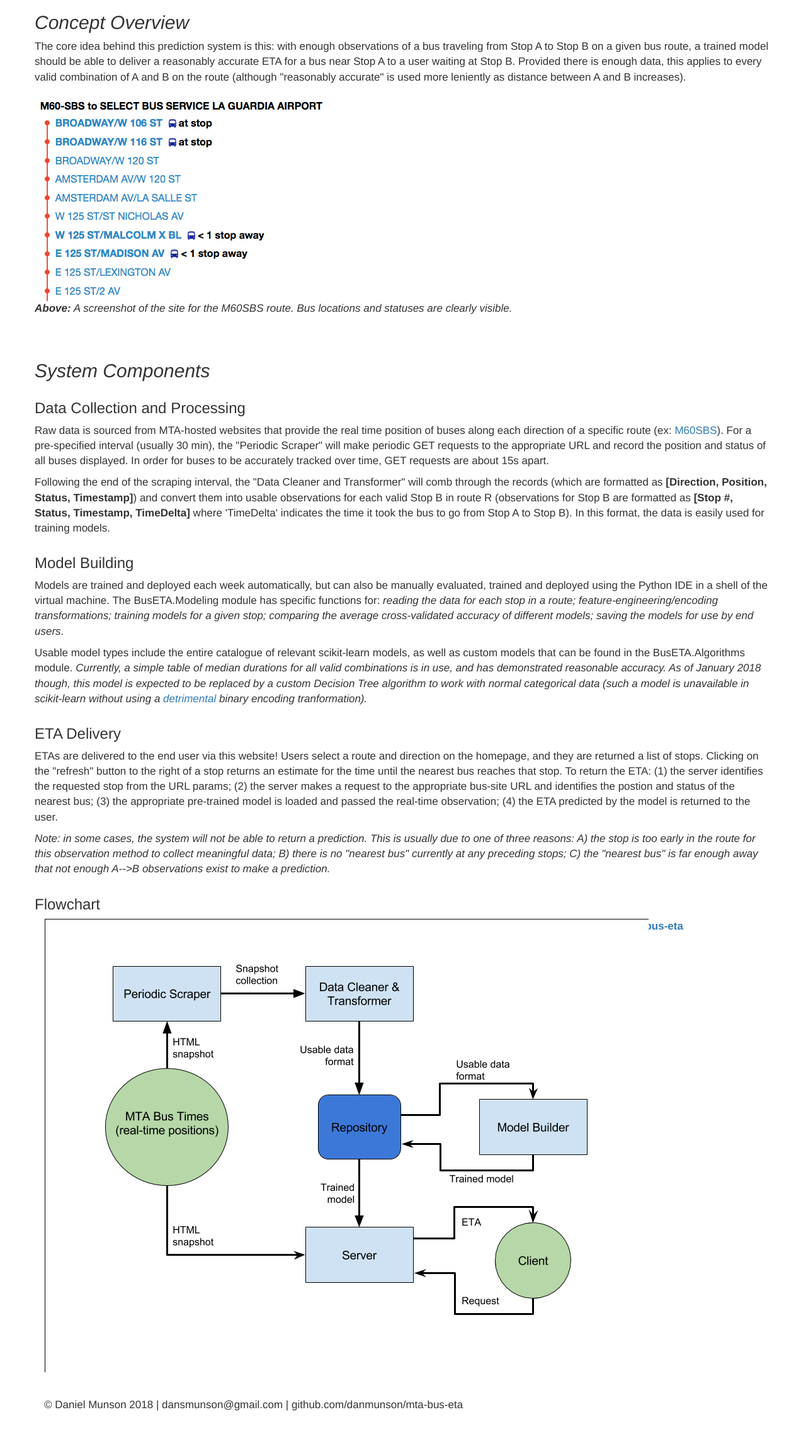
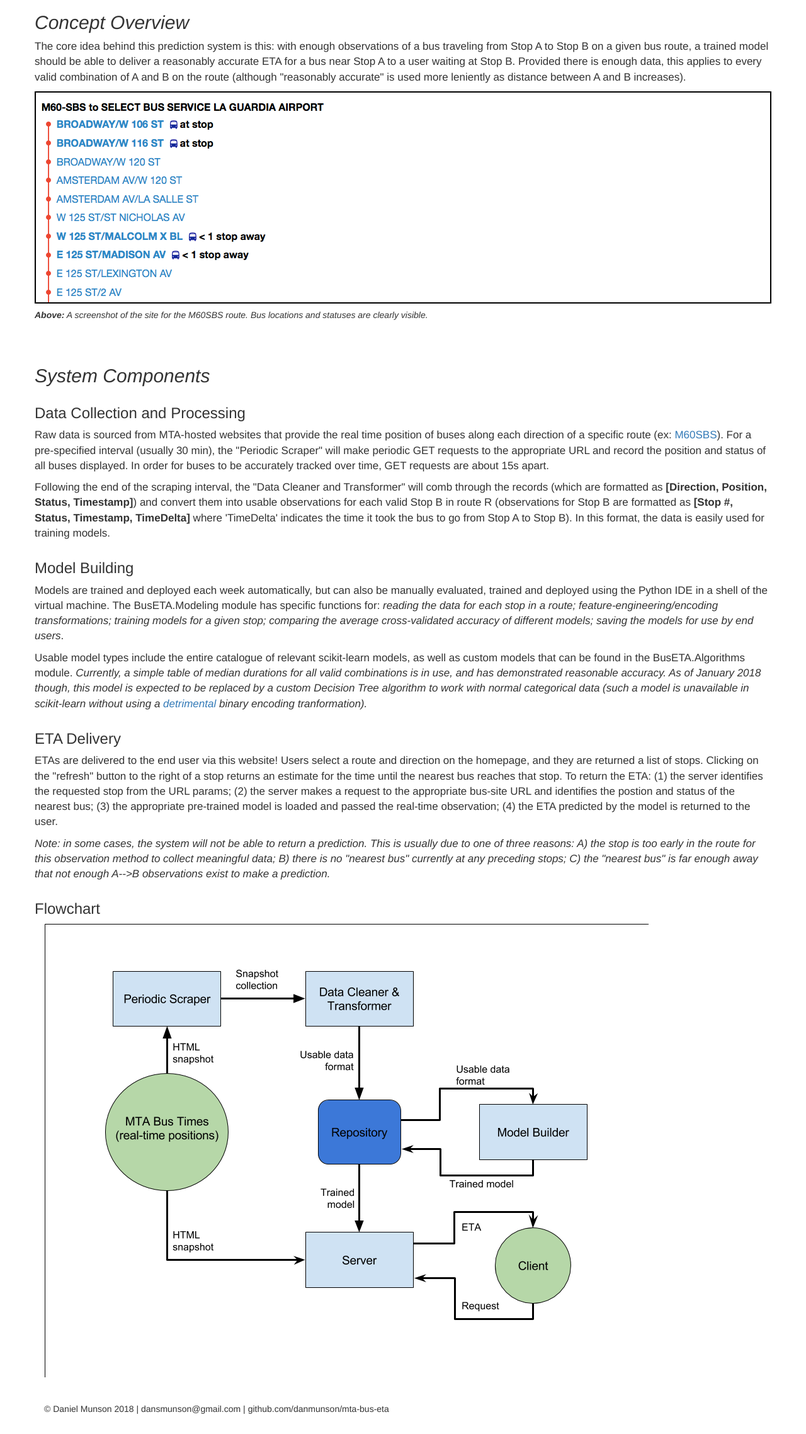
Before and after one commit to danmunson/mta-bus-eta, a Flask app: page /about in a window 1280 px wide. Shown: the part 51-2328 px from the top of the page at 63% size. Before the commit the page ends 2291 px from the top, so only its background shows below. Run offline with Flask 2, Linux system fonts and the light colour scheme; parts of the project's set-up code (start-up, migrations or seed data) failed here and were passed over; some libraries are stand-ins or nearby versions.

Commit message:
aesthetics and descriptions

```diff
--- a/static/css/main.css
+++ b/static/css/main.css
@@ -1,7 +1,3 @@
-
-p {
-  font-size:17px;
-}
 
 /* ==========================================================================
    Author's custom styles
--- a/templates/about.html
+++ b/templates/about.html
@@ -59,13 +59,13 @@
         <h2><i>Concept Overview</i></h2>
       </div>
       <div class='row'>
-        <p>The core idea behind this prediction system is this: with enough observations of a bus traveling
+        <p style="font-size:17px">The core idea behind this prediction system is this: with enough observations of a bus traveling
           from Stop A to Stop B on a given bus route, a trained model should be able to deliver a reasonably
           accurate ETA for a bus near Stop A to a user waiting at Stop B. Provided there is enough data, this
           applies to every valid combination of A and B on the route (although "reasonably accurate" is used
           more leniently as distance between A and B increases).
         </p>
-        <div margin-bottom="8px"><img src="{{ url_for('static', filename='m60_screenshot.png')}}"/></div>
+        <div style="margin-bottom:8px; border:2px solid black;"><img src="{{ url_for('static', filename='m60_screenshot.png')}}"/></div>
         <p><i><b>Above:</b> A screenshot of the site for the M60SBS route. Bus locations and statuses are clearly visible.</i></p>
       </div>
       <br>
@@ -75,12 +75,12 @@
       </div>
       <div class='row'>
         <h3>Data Collection and Processing</h3>
-        <p>Raw data is sourced from MTA-hosted websites that provide the
+        <p style="font-size:17px">Raw data is sourced from MTA-hosted websites that provide the
             real time position of buses along each direction of a specific route (ex: <a href="https://bustime.mta.info/m/?q=M60-SBS">M60SBS</a>). For a
             pre-specified interval (usually 30 min), the "Periodic Scraper" will make periodic GET requests to the appropriate URL
             and record the position and status of all buses displayed. In order for buses to be accurately tracked over time, GET requests
             are about 15s apart.
-            </p><p>
+            </p><p style="font-size:17px">
             Following the end of the scraping interval, the "Data Cleaner and Transformer" will comb through the records (which
             are formatted as <b>[Direction, Position, Status, Timestamp]</b>) and convert them into usable observations for each valid
             Stop B in route R (observations for Stop B are formatted as <b>[Stop #, Status, Timestamp, TimeDelta]</b> where 'TimeDelta'
@@ -89,10 +89,10 @@
       </div>
       <div class='row'>
         <h3>Model Building</h3>
-        <p>Models are trained and deployed each week automatically, but can also be manually evaluated, trained and deployed using the Python IDE in a shell of the virtual machine. The BusETA.Modeling
+        <p style="font-size:17px">Models are trained and deployed each week automatically, but can also be manually evaluated, trained and deployed using the Python IDE in a shell of the virtual machine. The BusETA.Modeling
             module has specific functions for: <i>reading the data for each stop in a route; feature-engineering/encoding transformations;
             training models for a given stop; comparing the average cross-validated accuracy of different models; saving the models for use by end users</i>.
-            </p><p>
+            </p><p style="font-size:17px">
             Usable model types include the entire catalogue of relevant scikit-learn models, as well as custom models that can be found
             in the BusETA.Algorithms module. <i>Currently, a simple table of median durations for all valid combinations is in use, and has demonstrated reasonable accuracy.
             As of January 2018 though, this model is expected to be replaced by a custom Decision Tree
@@ -102,13 +102,13 @@
       </div>
       <div class='row'>
         <h3>ETA Delivery</h3>
-        <p>ETAs are delivered to the end user via this website! Users select a route and direction on the homepage, and they are
+        <p style="font-size:17px">ETAs are delivered to the end user via this website! Users select a route and direction on the homepage, and they are
             returned a list of stops. Clicking on the "refresh" button to the right of a stop returns an estimate for the time
             until the nearest bus reaches that stop. To return the ETA: (1) the server identifies the requested stop from the URL params;
             (2) the server makes a request to the appropriate bus-site URL and identifies the postion and status of the nearest bus;
             (3) the appropriate pre-trained model is loaded and passed the real-time observation; (4) the ETA predicted by the model is
             returned to the user.
-            </p><p>
+            </p><p style="font-size:17px">
             <i>Note: in some cases, the system will not be able to return a prediction. This is usually due to one of three reasons:
                 A) the stop is too early in the route for this observation method to collect meaningful data; B) there is no "nearest bus"
                 currently at any preceding stops; C) the "nearest bus" is far enough away that not enough A-->B observations exist to make a prediction.
```
